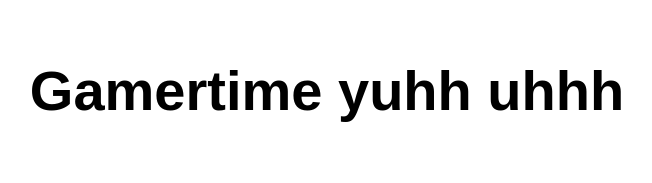
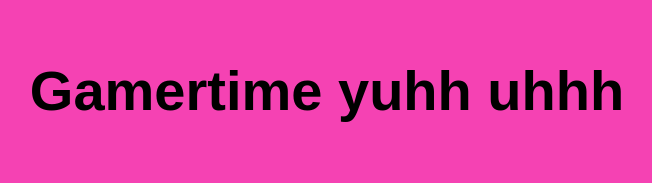
Before and after one commit to heleneohyea/gamertime, a website: page src/index.html in a window 1280 px wide. Shown: the whole page, without its empty margins (313-965 px from the left). Drawn offline with Linux system fonts and the light colour scheme.

Commit message:
Update styles.css

```diff
--- a/src/styles.css
+++ b/src/styles.css
@@ -6,7 +6,7 @@ html, body {
   margin: 0;
   border: 0;
   padding: 0;
-  background-color: #fff;
+  background-color: #f542b3;
 }
 
 main {
```
